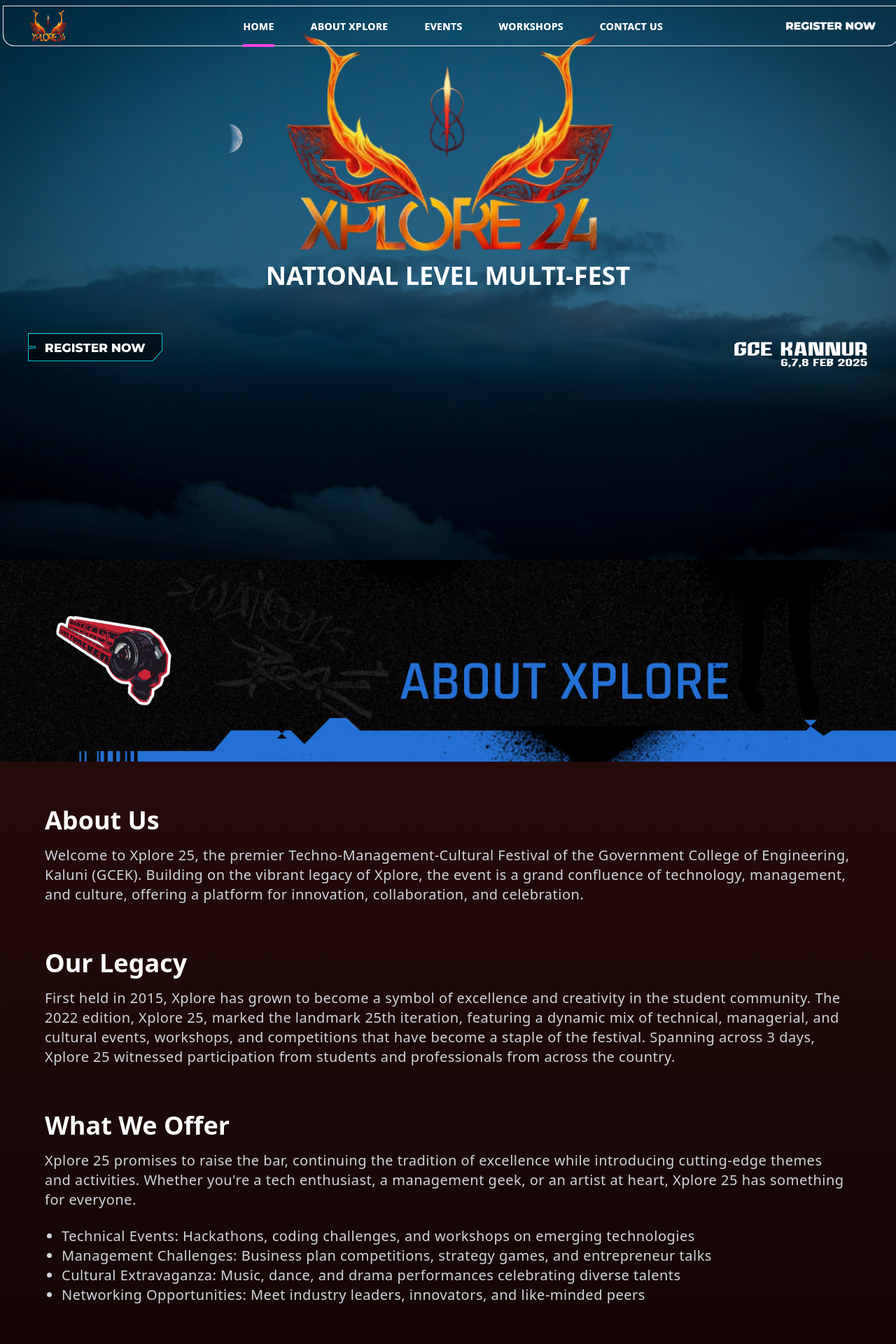
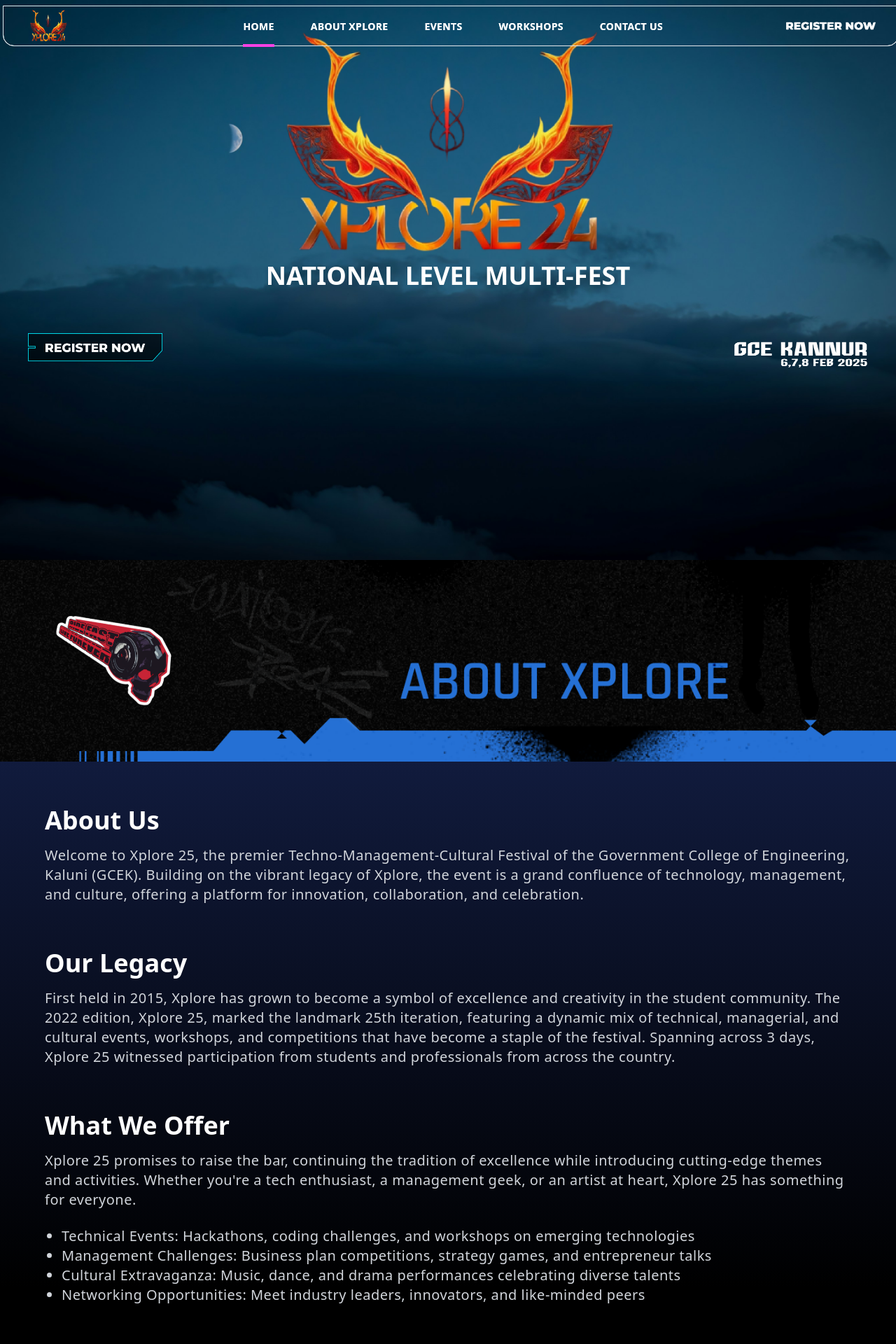
Before and after one commit to jeevanbabu7/Xplore, a React (Vite) app in the folder client/: page / in a window 1280 px wide. Shown: the top 1920 px of the page at 70% size. Built offline with nearby package versions, Linux system fonts and the light colour scheme.

Commit message:
about section bg color changed

```diff
--- a/client/package.json
+++ b/client/package.json
@@ -14,8 +14,8 @@
     "@react-spring/web": "^9.7.5",
     "react": "^18.3.1",
     "react-dom": "^18.3.1",
+    "react-icons": "^5.4.0",
     "react-intersection-observer": "^9.13.1",
-    "react-icons": "^5.4.0",
     "react-router-dom": "^7.0.2"
   },
   "devDependencies": {
--- a/client/src/pages/About.jsx
+++ b/client/src/pages/About.jsx
@@ -33,7 +33,7 @@ const AboutPage = () => {
   const workshopsAnimation = useSectionAnimation();
 
   return (
-    <div className="bg-gradient-to-b from-[#2c0c0c] to-black text-white pb-10">
+    <div className="bg-gradient-to-b from-blue-950 via-black to-black text-white pb-10">
       {/* Header */}
       <div className="bg-gradient-to-b from-[#2c0c0c] to-black text-white">
         <div className="relative">
```
Also changed, not shown: 1 other file (tests, documents, lock files or other folders).
